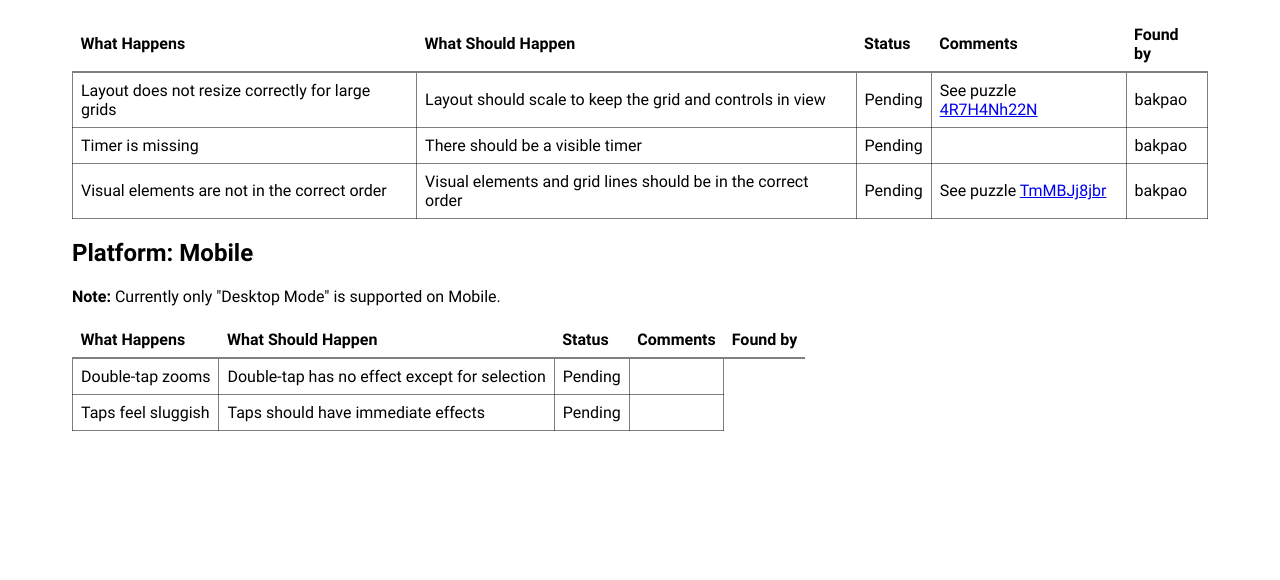
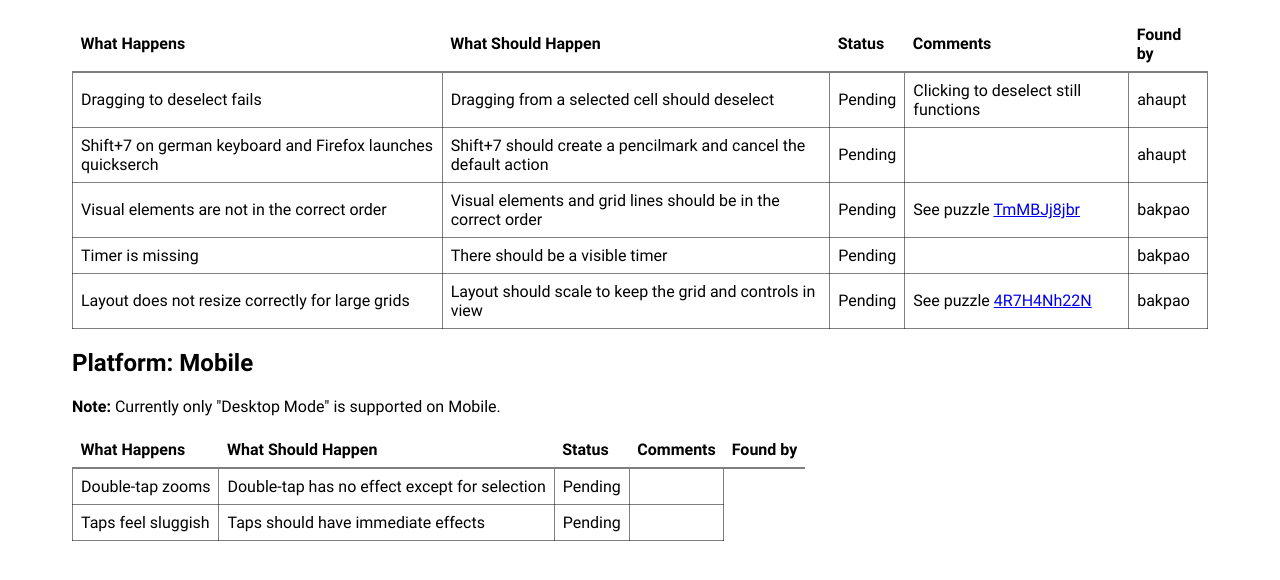
Before and after one commit to sashahonchar/Sudoku-js, a website: page public/knownissues.html in a window 1280 px wide. Shown: the part 162-742 px from the top of the page. Drawn offline with Linux system fonts and the light colour scheme.

Commit message:
Update knownissues.html

```diff
--- a/public/knownissues.html
+++ b/public/knownissues.html
@@ -55,10 +55,24 @@
 					</thead>
 					<tbody>
 						<tr>
-							<td>Layout does not resize correctly for large grids</td>
-							<td>Layout should scale to keep the grid and controls in view</td>
+							<td>Dragging to deselect fails</td>
+							<td>Dragging from a selected cell should deselect</td>
 							<td>Pending</td>
-							<td>See puzzle <a href="/sudoku/4R7H4Nh22N">4R7H4Nh22N</a></td>
+							<td>Clicking to deselect still functions</td>
+							<td>ahaupt</td>
+						</tr>
+						<tr>
+							<td>Shift+7 on german keyboard and Firefox launches quickserch</td>
+							<td>Shift+7 should create a pencilmark and cancel the default action</td>
+							<td>Pending</td>
+							<td></td>
+							<td>ahaupt</td>
+						</tr>
+						<tr>
+							<td>Visual elements are not in the correct order</td>
+							<td>Visual elements and grid lines should be in the correct order</td>
+							<td>Pending</td>
+							<td>See puzzle <a href="/sudoku/TmMBJj8jbr">TmMBJj8jbr</a></td>
 							<td>bakpao</td>
 						</tr>
 						<tr>
@@ -69,10 +83,10 @@
 							<td>bakpao</td>
 						</tr>
 						<tr>
-							<td>Visual elements are not in the correct order</td>
-							<td>Visual elements and grid lines should be in the correct order</td>
+							<td>Layout does not resize correctly for large grids</td>
+							<td>Layout should scale to keep the grid and controls in view</td>
 							<td>Pending</td>
-							<td>See puzzle <a href="/sudoku/TmMBJj8jbr">TmMBJj8jbr</a></td>
+							<td>See puzzle <a href="/sudoku/4R7H4Nh22N">4R7H4Nh22N</a></td>
 							<td>bakpao</td>
 						</tr>
 					</tbody>
```
